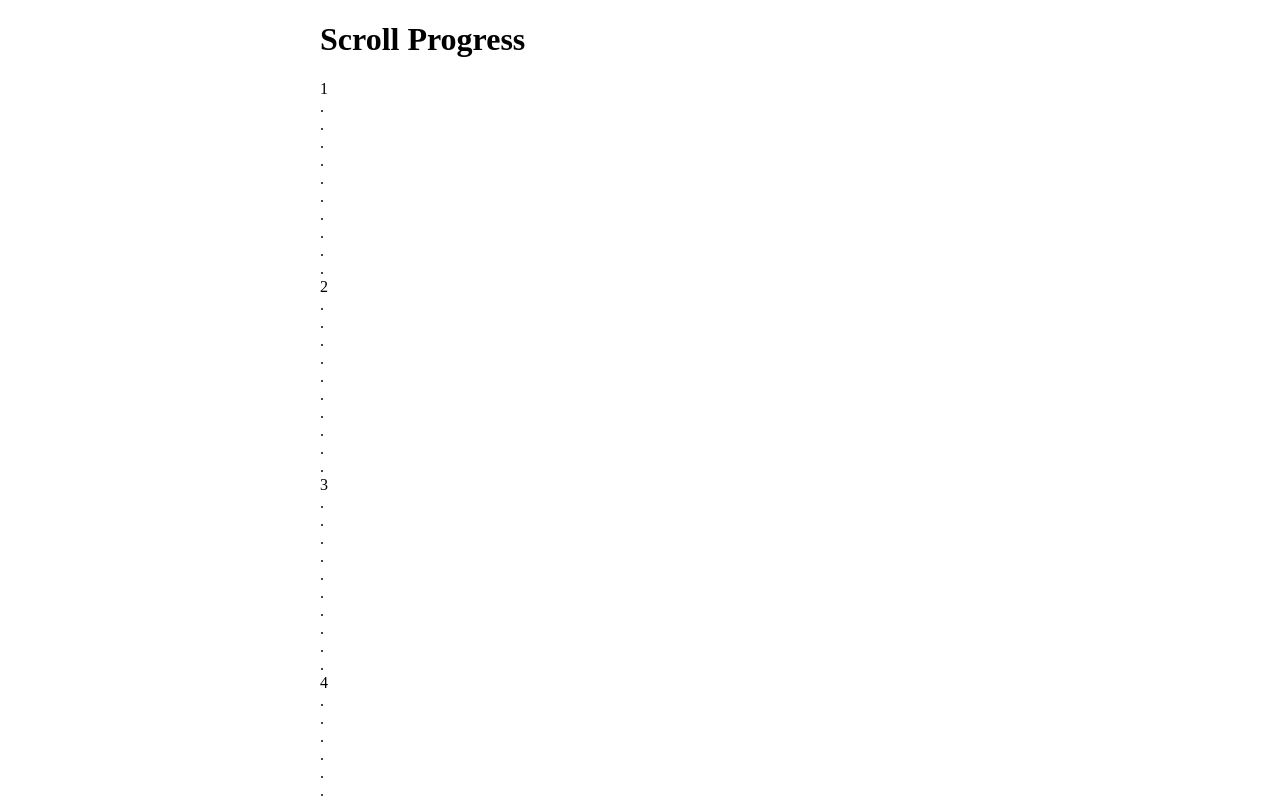
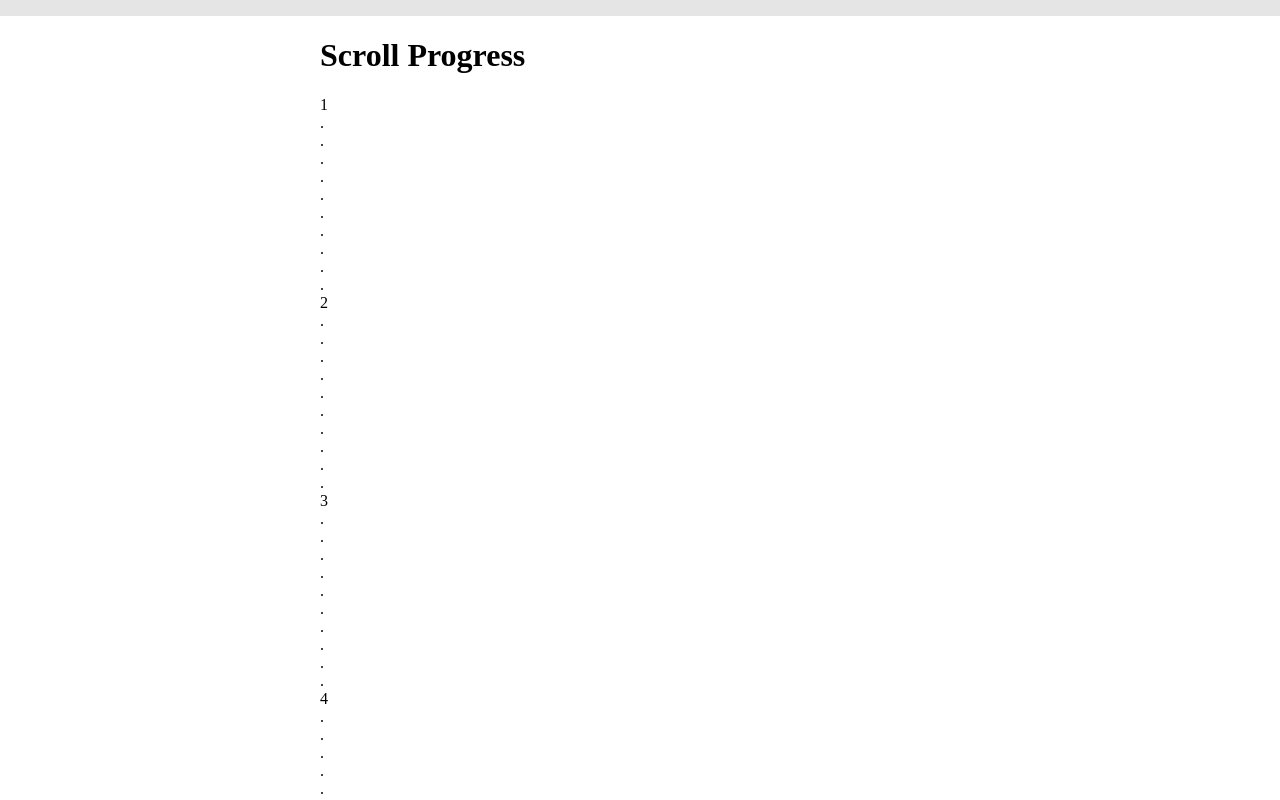
Before and after one commit to meterrill/scroll-progress, a plain HTML site: page index.html in a window 1280 px wide. Shown: the top 800 px of the page. Drawn offline with Linux system fonts and the light colour scheme.

Commit message:
Add styles for scroll bar

```diff
--- a/index.html
+++ b/index.html
@@ -15,6 +15,20 @@
         margin: 0 auto;
         max-width: 40em;
         width: 88%;
+      }
+
+      #scroll-bar {
+        background-color: #e5e5e5;
+        height: 1em;
+        position: sticky;
+        top: 0;
+        width: 100%;
+      }
+
+      #scroll-progress {
+        background-color: #0088cc;
+        height: 1em;
+        width: 0;
       }
     </style>
   </head>
```
